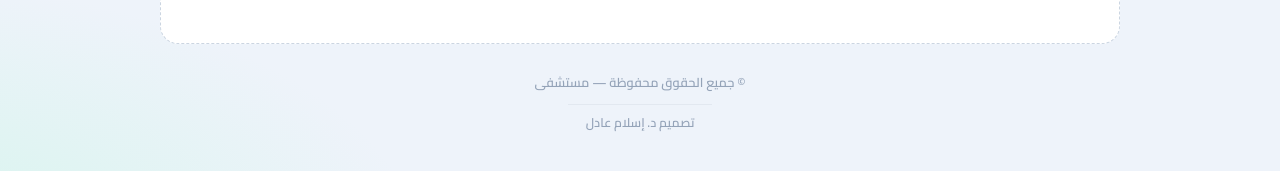
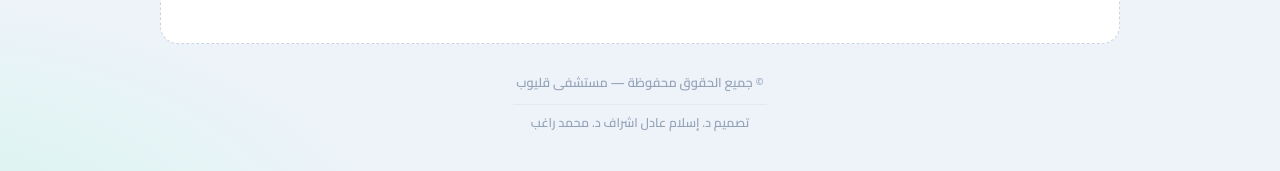
Before and after one commit to islamadel952/hospital-schedule, a plain HTML site: page index.html in a window 1280 px wide. Shown: the part 651-822 px from the top of the page. Drawn offline with Linux system fonts and the light colour scheme; no server answers.

Commit message:
index.html

```diff
--- a/index.html
+++ b/index.html
@@ -312,8 +312,8 @@
 
   <!-- ======= الفوتر ======= -->
   <footer>
-    <div>© جميع الحقوق محفوظة — مستشفى</div>
-    <div class="designer">تصميم د. إسلام عادل</div>
+    <div>© جميع الحقوق محفوظة — مستشفى قليوب</div>
+    <div class="designer">تصميم د. إسلام عادل  اشراف د. محمد راغب</div>
   </footer>
 
 </div>
```
